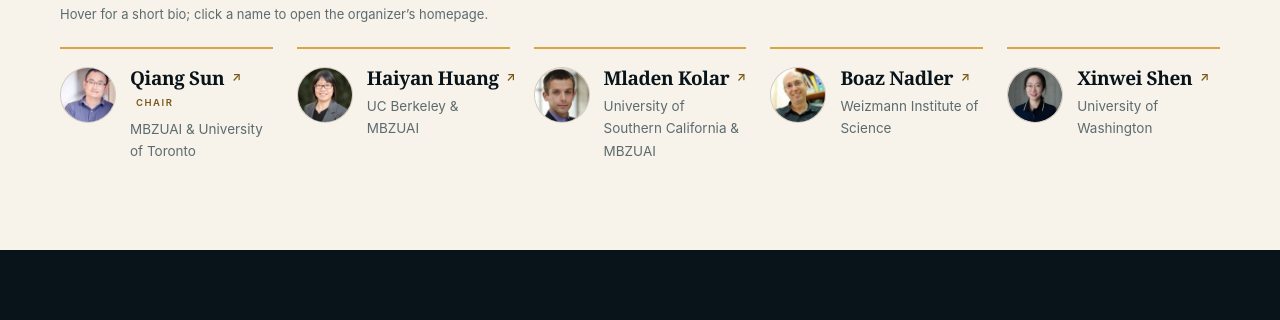
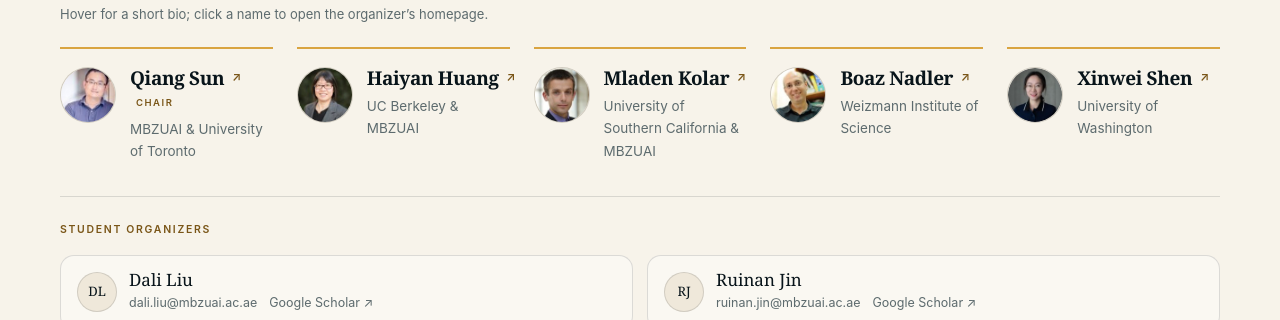
Before and after one commit to JinRuinan/stats-foundations-of-ai-2027, a plain HTML site: page index.html in a window 1280 px wide. Shown: the part 7785-8105 px from the top of the page. Drawn offline with Linux system fonts and the light colour scheme.

Commit message:
Add student organizers below the organizing committee

```diff
--- a/assets/styles.css
+++ b/assets/styles.css
@@ -1870,6 +1870,90 @@ a.chip { text-decoration: none; }
   .person-popover__avatar { width: 48px; height: 48px; }
 }
 
+/* Student organizers (below the organizing committee) */
+
+.student-organizers {
+  margin-top: 34px;
+  padding-top: 24px;
+  border-top: 1px solid var(--line);
+}
+
+.student-organizers__label {
+  margin: 0 0 16px;
+  font-size: 10.5px;
+  font-weight: 600;
+  letter-spacing: 0.16em;
+  text-transform: uppercase;
+  color: var(--amber-ink);
+}
+
+.student-organizers__list {
+  list-style: none;
+  display: grid;
+  grid-template-columns: repeat(2, minmax(0, 1fr));
+  gap: 14px;
+}
+
+.student-organizer {
+  display: flex;
+  align-items: center;
+  gap: 12px;
+  padding: 14px 16px;
+  border: 1px solid var(--line);
+  border-radius: 14px;
+  background: rgba(255, 255, 255, 0.4);
+}
+
+.student-organizer__avatar {
+  width: 40px;
+  height: 40px;
+  flex: none;
+  display: grid;
+  place-items: center;
+  border-radius: 50%;
+  border: 1px solid var(--line);
+  background: var(--paper-2);
+  font-family: var(--serif);
+  font-size: 13px;
+  color: var(--ink);
+}
+
+.student-organizer__body {
+  display: grid;
+  gap: 3px;
+  min-width: 0;
+}
+
+.student-organizer__name {
+  font-family: var(--serif);
+  font-size: 17px;
+  line-height: 1.2;
+}
+
+.student-organizer__links {
+  display: flex;
+  flex-wrap: wrap;
+  gap: 4px 12px;
+  font-size: 12.5px;
+}
+
+.student-organizer__links a {
+  color: var(--muted);
+  text-decoration: none;
+  border-bottom: 1px solid transparent;
+  transition: color 0.2s ease, border-color 0.2s ease;
+}
+
+.student-organizer__links a:hover,
+.student-organizer__links a:focus-visible {
+  color: var(--amber-ink);
+  border-bottom-color: rgba(122, 86, 24, 0.35);
+}
+
+@media (max-width: 640px) {
+  .student-organizers__list { grid-template-columns: 1fr; }
+}
+
 /* --------------------------------------------------------------------------
    Equal-height card grids (speakers / topics / program days / organizers)
    -------------------------------------------------------------------------- */
--- a/index.html
+++ b/index.html
@@ -779,6 +779,32 @@
             </div>
           </li>
         </ul>
+
+        <div class="student-organizers" data-reveal>
+          <p class="student-organizers__label">Student organizers</p>
+          <ul class="student-organizers__list">
+            <li class="student-organizer">
+              <span class="student-organizer__avatar" aria-hidden="true">DL</span>
+              <div class="student-organizer__body">
+                <span class="student-organizer__name">Dali Liu</span>
+                <span class="student-organizer__links">
+                  <a href="mailto:dali.liu@mbzuai.ac.ae">dali.liu@mbzuai.ac.ae</a>
+                  <a href="https://scholar.google.com/citations?user=20BtYjcAAAAJ&hl=en" target="_blank" rel="noopener noreferrer">Google Scholar <span aria-hidden="true">↗</span></a>
+                </span>
+              </div>
+            </li>
+            <li class="student-organizer">
+              <span class="student-organizer__avatar" aria-hidden="true">RJ</span>
+              <div class="student-organizer__body">
+                <span class="student-organizer__name">Ruinan Jin</span>
+                <span class="student-organizer__links">
+                  <a href="mailto:ruinan.jin@mbzuai.ac.ae">ruinan.jin@mbzuai.ac.ae</a>
+                  <a href="https://scholar.google.com/citations?user=kZVwM8EAAAAJ&hl=en" target="_blank" rel="noopener noreferrer">Google Scholar <span aria-hidden="true">↗</span></a>
+                </span>
+              </div>
+            </li>
+          </ul>
+        </div>
       </div>
     </section>
   </main>
```
